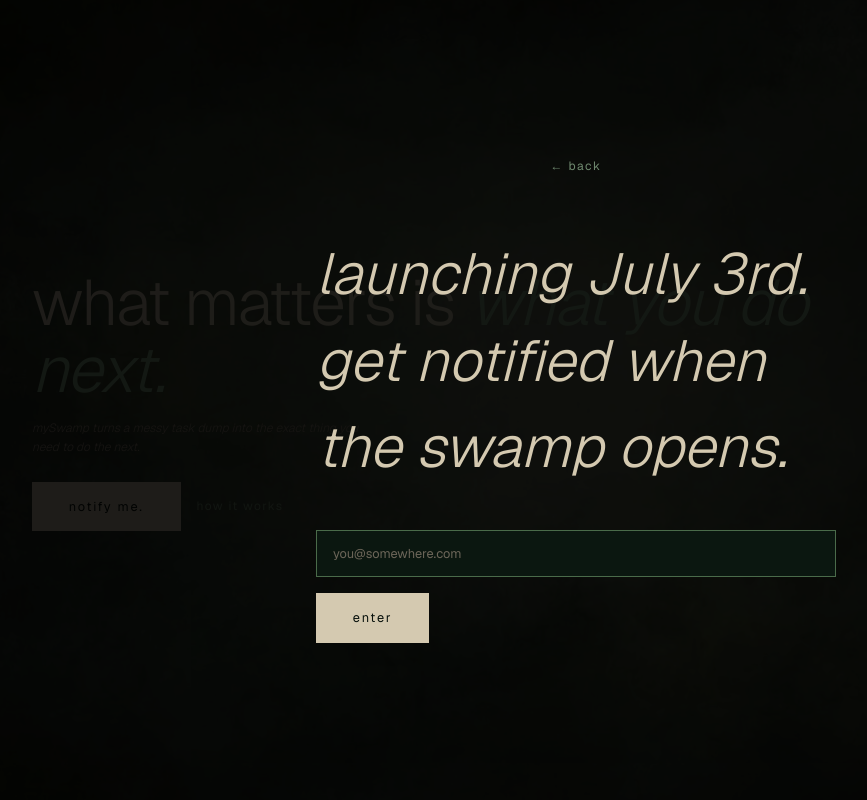
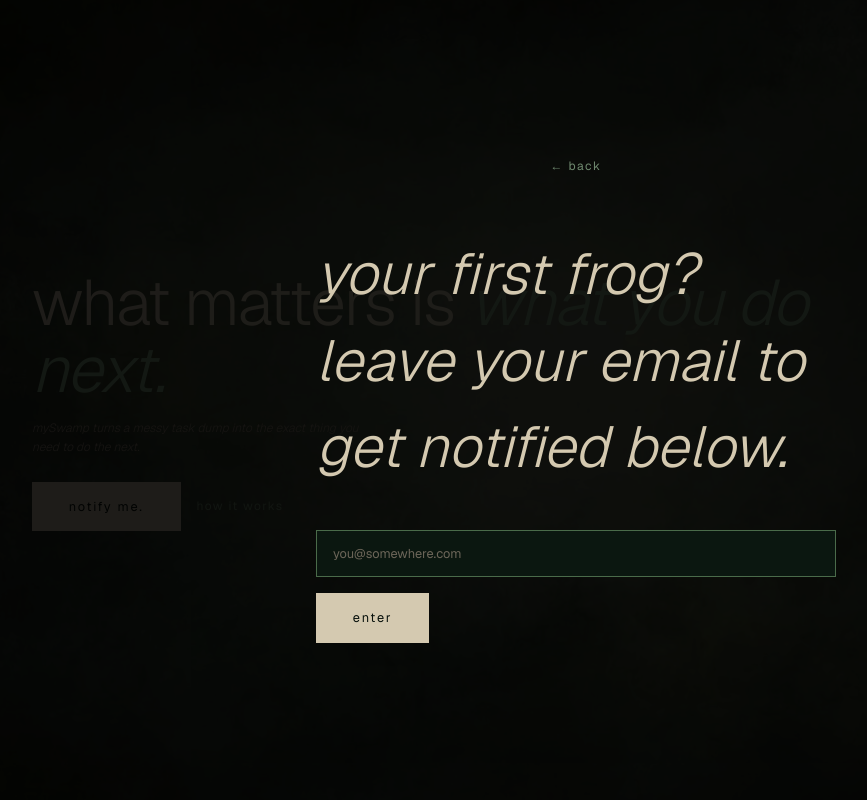
Before and after one commit to valeosa/myswamp-landing, a Next.js app: page / in a window 1280 px wide. Both pictures are taken after a click on the button "notify me.". Shown: the top 800 px of the page, without its empty margins (64-931 px from the left). Built offline with nearby package versions, Linux system fonts and the light colour scheme; no server answers.

Commit message:
Update page.tsx

```diff
--- a/app/page.tsx
+++ b/app/page.tsx
@@ -394,7 +394,7 @@ font-style: italic;
 
             {submitState !== "pending" && submitState !== "confirmed" ? (
               <>
-                <p className="modal-line">launching July 3rd. get notified when the swamp opens.</p>
+                <p className="modal-line">your first frog? leave your email to get notified below.</p>
 
                 <form onSubmit={handleSubmit} noValidate>
                   <input
```
